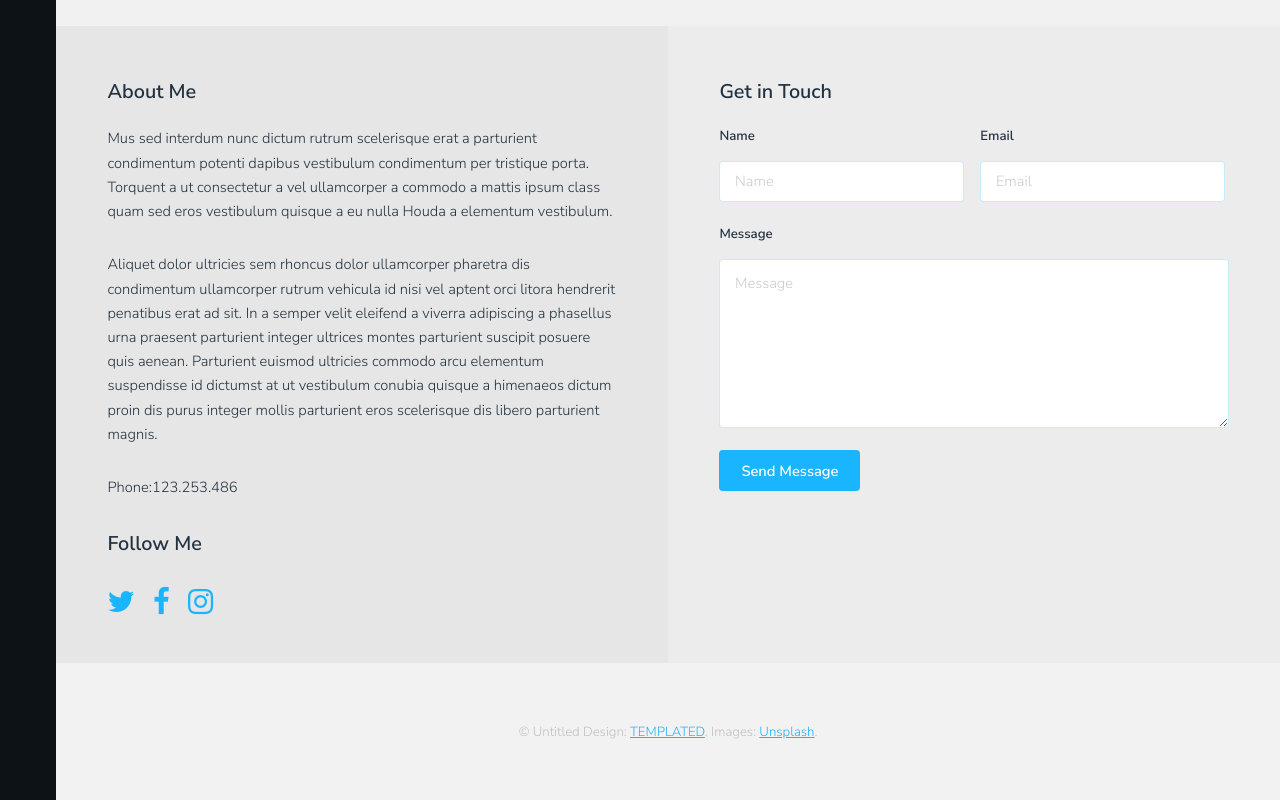
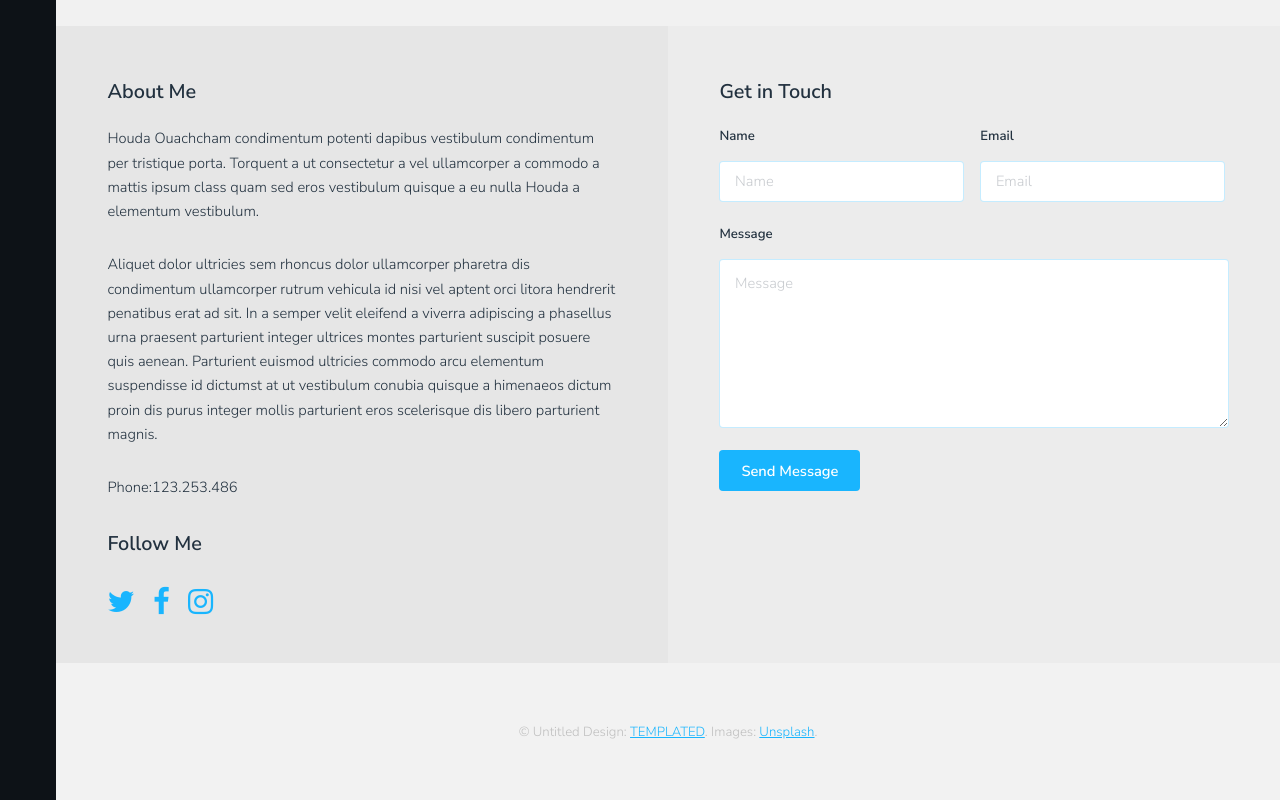
Before and after one commit to Houdagithup/myproject, a plain HTML site: page index.html in a window 1280 px wide. Shown: the part 1417-2217 px from the top of the page. Drawn offline with Linux system fonts and the light colour scheme.

Commit message:
Add Houda Ouachcham name to index.html

```diff
--- a/index.html
+++ b/index.html
@@ -82,7 +82,7 @@
 							<!-- Social -->
 								<div class="social column">
 									<h3>About Me</h3>
-									<p>Mus sed interdum nunc dictum rutrum scelerisque erat a parturient condimentum potenti dapibus vestibulum condimentum per tristique porta. Torquent a ut consectetur a vel ullamcorper a commodo a mattis ipsum class quam sed eros vestibulum quisque a eu nulla Houda a elementum vestibulum.</p>
+									<p>Houda Ouachcham condimentum potenti dapibus vestibulum condimentum per tristique porta. Torquent a ut consectetur a vel ullamcorper a commodo a mattis ipsum class quam sed eros vestibulum quisque a eu nulla Houda a elementum vestibulum.</p>
 									<p>Aliquet dolor ultricies sem rhoncus dolor ullamcorper pharetra dis condimentum ullamcorper rutrum vehicula id nisi vel aptent orci litora hendrerit penatibus erat ad sit. In a semper velit eleifend a viverra adipiscing a phasellus urna praesent parturient integer ultrices montes parturient suscipit posuere quis aenean. Parturient euismod ultricies commodo arcu elementum suspendisse id dictumst at ut vestibulum conubia quisque a himenaeos dictum proin dis purus integer mollis parturient eros scelerisque dis libero parturient magnis.</p>
 									<p>Phone:123.253.486</p>
 									<h3>Follow Me</h3>
```
